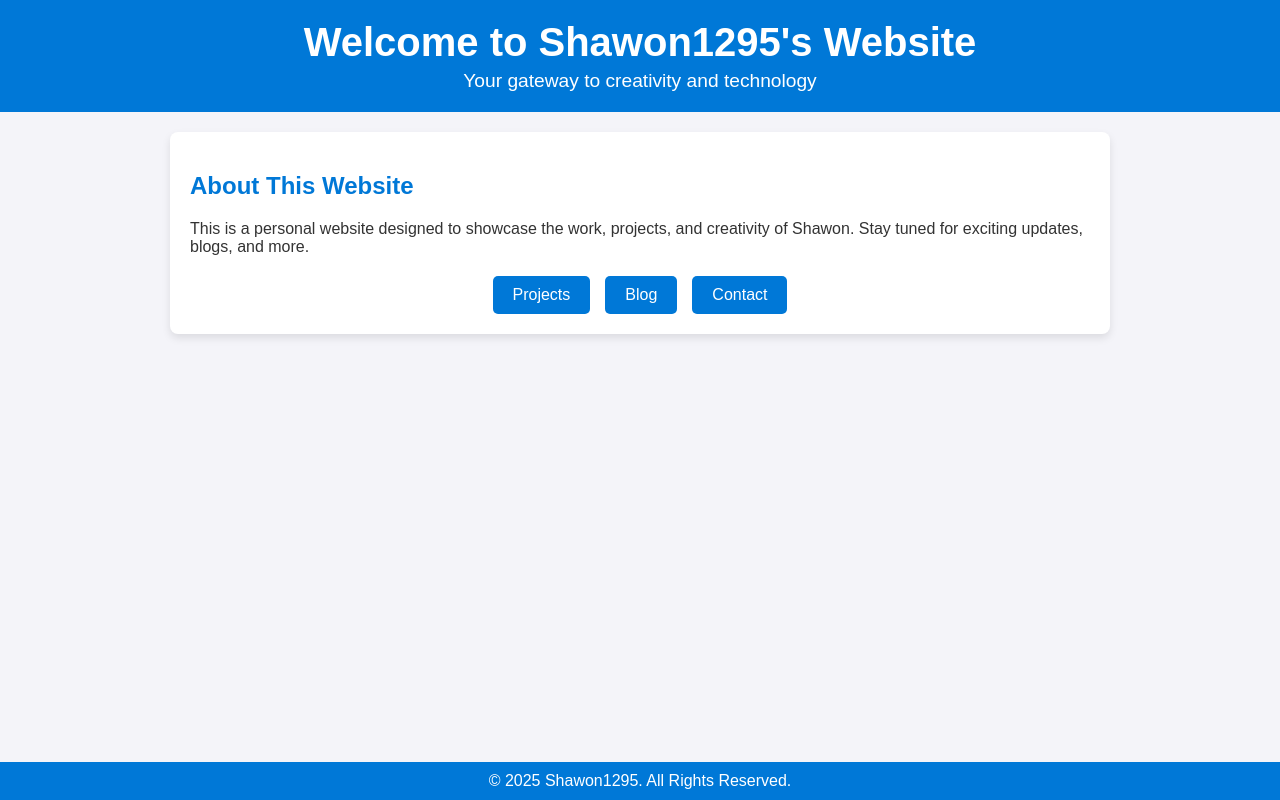
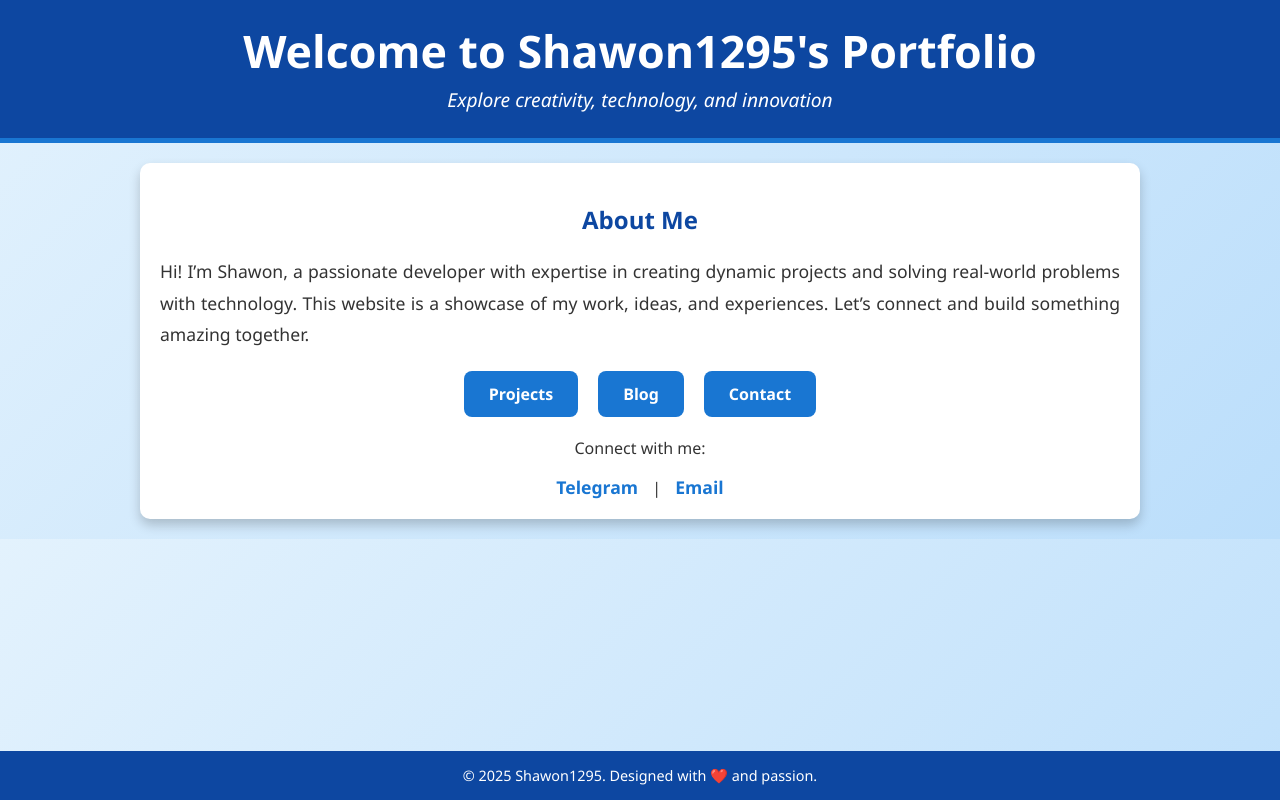
Before and after one commit to shawon1295/shawon1295.github.io, a plain HTML site: page index.html in a window 1280 px wide. Drawn offline with Linux system fonts and the light colour scheme.

Commit message:
Update index.html

```diff
--- a/index.html
+++ b/index.html
@@ -3,85 +3,114 @@
 <head>
     <meta charset="UTF-8">
     <meta name="viewport" content="width=device-width, initial-scale=1.0">
-    <title>Shawon1295</title>
+    <title>Shawon1295 - Portfolio</title>
     <style>
         body {
             margin: 0;
-            font-family: Arial, sans-serif;
-            background: #f4f4f9;
+            font-family: 'Segoe UI', Tahoma, sans-serif;
+            background: linear-gradient(135deg, #e3f2fd, #bbdefb);
             color: #333;
         }
         header {
-            background: #0078d7;
+            background: #0d47a1;
             color: white;
             padding: 20px 0;
             text-align: center;
+            border-bottom: 5px solid #1976d2;
         }
         header h1 {
             margin: 0;
-            font-size: 2.5rem;
+            font-size: 2.8rem;
         }
         header p {
-            margin: 5px 0 0;
+            margin: 5px 0;
             font-size: 1.2rem;
+            font-style: italic;
         }
         .container {
-            max-width: 900px;
+            max-width: 960px;
             margin: 20px auto;
             padding: 20px;
             background: white;
-            border-radius: 8px;
-            box-shadow: 0 4px 8px rgba(0, 0, 0, 0.1);
+            border-radius: 10px;
+            box-shadow: 0 6px 12px rgba(0, 0, 0, 0.2);
         }
         .container h2 {
-            color: #0078d7;
+            color: #0d47a1;
+            text-align: center;
+            margin-bottom: 20px;
+        }
+        .content {
+            line-height: 1.8;
+            text-align: justify;
+            font-size: 1.1rem;
         }
         .btn-group {
             display: flex;
             justify-content: center;
-            gap: 15px;
+            gap: 20px;
             margin-top: 20px;
         }
         .btn-group a {
             text-decoration: none;
-            padding: 10px 20px;
+            padding: 12px 25px;
             color: white;
-            background: #0078d7;
-            border-radius: 5px;
+            background: #1976d2;
+            border-radius: 8px;
+            font-weight: bold;
+            font-size: 1rem;
             transition: background 0.3s ease;
         }
         .btn-group a:hover {
-            background: #005cbf;
+            background: #0d47a1;
+        }
+        .social-links {
+            text-align: center;
+            margin-top: 20px;
+        }
+        .social-links a {
+            color: #1976d2;
+            text-decoration: none;
+            font-size: 1.1rem;
+            margin: 0 10px;
+            font-weight: bold;
         }
         footer {
             text-align: center;
-            padding: 10px 0;
-            background: #0078d7;
+            padding: 15px 0;
+            background: #0d47a1;
             color: white;
             position: fixed;
             bottom: 0;
             width: 100%;
+            font-size: 0.9rem;
         }
     </style>
 </head>
 <body>
     <header>
-        <h1>Welcome to Shawon1295's Website</h1>
-        <p>Your gateway to creativity and technology</p>
+        <h1>Welcome to Shawon1295's Portfolio</h1>
+        <p>Explore creativity, technology, and innovation</p>
     </header>
     <div class="container">
-        <h2>About This Website</h2>
-        <p>
-            This is a personal website designed to showcase the work, projects, and creativity of Shawon. Stay tuned for exciting updates, blogs, and more.
+        <h2>About Me</h2>
+        <p class="content">
+            Hi! I’m Shawon, a passionate developer with expertise in creating dynamic projects and solving real-world problems with technology.
+            This website is a showcase of my work, ideas, and experiences. Let’s connect and build something amazing together.
         </p>
         <div class="btn-group">
             <a href="#projects">Projects</a>
             <a href="#blog">Blog</a>
             <a href="#contact">Contact</a>
         </div>
+        <div class="social-links">
+            <p>Connect with me:</p>
+            <a href="https://t.me/shawon1295" target="_blank">Telegram</a> |
+            <a href="mailto:shawon1295@example.com">Email</a>
+        </div>
     </div>
     <footer>
-        &copy; 2025 Shawon1295. All Rights Reserved.
+        &copy; 2025 Shawon1295. Designed with ❤️ and passion.
     </footer>
 </body>
 </html>
```
